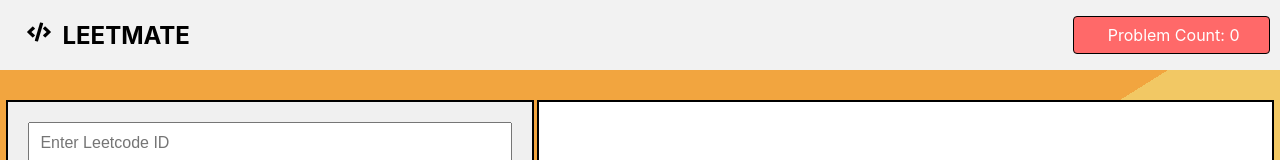
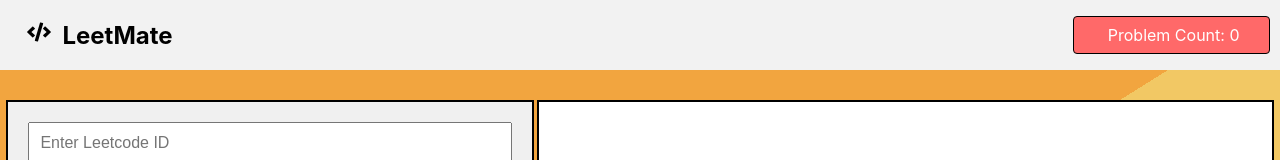
Before and after one commit to Kundansaireddy/LeetMate, a React (Create React App) app: page / in a window 1280 px wide. Shown: the top 160 px of the page. Built offline with nearby package versions, Linux system fonts and the light colour scheme.

Commit message:
Update Header.js

```diff
--- a/src/Components/Header.js
+++ b/src/Components/Header.js
@@ -7,7 +7,7 @@
         &nbsp;&nbsp;&nbsp;
         {/* <img src={Img} alt="logo" width="30" height="30" /> */}
         <FaCode />
-        &nbsp; LEETMATE
+        &nbsp; LeetMate
       </span>
       <p className="problemCount">
         &nbsp;&nbsp;&nbsp; Problem Count: {props.numberOfProblems}
```
